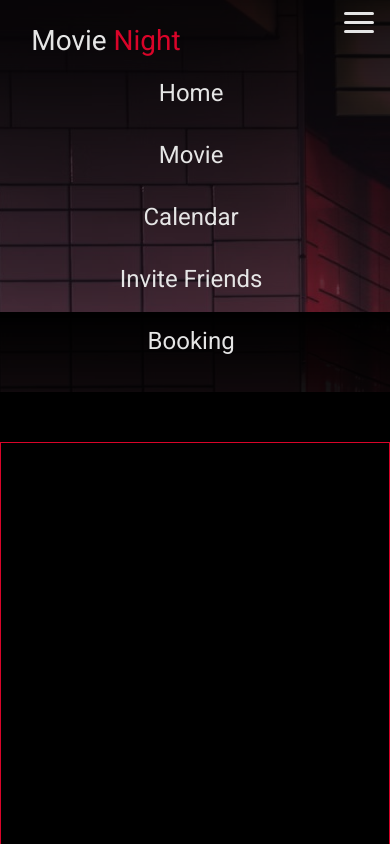
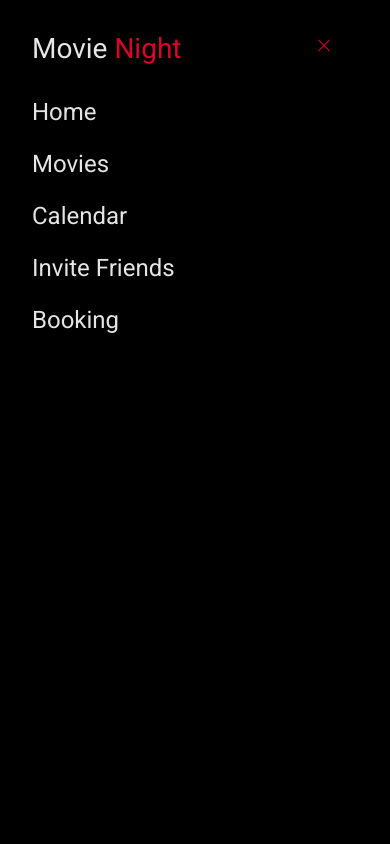
Before and after one commit to talexandru1987/movie-night, a plain HTML site: page index.html in a window 390 px wide. Both pictures are taken after a click on the button "menu". Shown: the top 844 px of the page. Drawn offline with nearby package versions, Linux system fonts and the light colour scheme.

Commit message:
navbar fix

```diff
--- a/assets/css/styles.css
+++ b/assets/css/styles.css
@@ -21,11 +21,6 @@ body {
   background-color: var(--black);
 }
 
-/*.wrapper-main {
-  margin: 0 auto;
-  width: 1200px;
-}*/
-
 main {
   background-color: var(--black);
   height: 100vh;
@@ -42,47 +37,25 @@ main {
 }
 
 .navbar {
-  display: flex;
-  position: relative;
-  justify-content: space-between;
-  align-items: center;
-  background-image: linear-gradient(rgba(0, 0, 0, 1), rgba(0, 0, 0, 0.6)),
-    url(../images/photo-1536440136628-849c177e76a1.jpg);
+  background-color: var(--black);
   color: var(--platinum);
   padding-top: 20px;
-  padding-left: 8%;
-  padding-right: 10%;
-  padding-bottom: 20px;
-  background-position: -100px -80px;
+  padding-left: 20px;
+  width: 100%;
+  height: 65px;
+  padding-right: 40px;
 }
-
-.navbar-links ul {
-  display: flex;
-  margin: 0;
-  padding: 0;
+.navbar-menu {
+  background-color: var(--black);
+}
+.navbar-menu .navbar-item {
+  color: var(--platinum);
   font-size: 24px;
-  flex-wrap: wrap;
 }
-
-.navbar-links li {
-  list-style: none;
+a.navbar-item:hover {
+  background-color: transparent;
+  color: var(--platinum);
 }
-
-.navbar-links li a {
-  display: block;
-  text-decoration: none;
-  color: var(--platinum);
-  margin: 5px;
-  list-style-type: none;
-  display: inline-block;
-  padding: 10px 20px;
-}
-
-.navbar-links a:hover {
-  color: var(--amaranth-red);
-  transition: 0.3s;
-}
-
 .logo {
   color: var(--platinum);
   font-size: 28px;
@@ -91,73 +64,3 @@ main {
 span {
   color: var(--amaranth-red);
 }
-
-.toggle-button {
-  position: absolute;
-  top: 0.75rem;
-  right: 1rem;
-  display: none;
-  flex-direction: column;
-  justify-content: space-between;
-  width: 30px;
-  height: 21px;
-}
-
-.toggle-button .bar {
-  height: 3px;
-  width: 100%;
-  background-color: var(--platinum);
-  border-radius: 10px;
-}
-
-/* navbar style - end here */
-
-/* movie searching section - start here */
-.movie-searching-section {
-  border: 1px solid var(--amaranth-red);
-  height: 500px;
-  margin-top: 50px;
-}
-/* movie searching section - end here */
-
-/* recent movies section - start here */
-.recent-movie-section {
-  border: 1px solid var(--amaranth-red);
-  height: 500px;
-  margin-top: 50px;
-}
-/* recent movies section - end here */
-
-/* responsive navbar - screen width 576px */
-@media (max-width: 576px) {
-  .navbar {
-    flex-direction: column;
-    align-items: flex-start;
-  }
-
-  .toggle-button {
-    display: flex;
-  }
-
-  .navbar-links {
-    display: none;
-    width: 100%;
-  }
-
-  .navbar-links ul {
-    width: 100%;
-    flex-direction: column;
-  }
-
-  .navbar-links ul li {
-    text-align: center;
-  }
-
-  .navbar-links ul li a {
-    padding: 0.5rem 1rem;
-  }
-
-  .navbar-links.active {
-    display: flex;
-  }
-}
--- a/assets/js/index.js
+++ b/assets/js/index.js
@@ -1,6 +1,21 @@
-const toggleButton = document.getElementsByClassName("toggle-button")[0];
-const navbarLinks = document.getElementsByClassName("navbar-links")[0];
+const handleNavBarToggle = () => {
+  const navBurgerBtn = $(".navbar-burger");
 
-toggleButton.addEventListener("click", () => {
-  navbarLinks.classList.toggle("active");
+  const toggleNavBar = () => {
+    // get the nav container id (the div to show and hide)
+    const navContainerId = navBurgerBtn.attr("data-target");
+    const navContainer = $(`#${navContainerId}`);
+
+    // toggle the class for hamburger button to show/hide
+    navBurgerBtn.toggleClass("is-active");
+
+    // toggle the class for nav container to show/hide
+    navContainer.toggleClass("is-active");
+  };
+
+  navBurgerBtn.click(toggleNavBar);
+};
+
+$(document).ready(() => {
+  handleNavBarToggle();
 });
--- a/index.html
+++ b/index.html
@@ -22,24 +22,38 @@
   </head>
   <body>
     <header class="header">
-      <!-- navbar banner -->
-      <nav class="navbar">
-        <!-- navbar logo -->
-        <div class="logo">Movie<span> Night</span></div>
-        <a href="#" class="toggle-button">
-          <span class="bar"></span>
-          <span class="bar"></span>
-          <span class="bar"></span>
-        </a>
-        <div class="navbar-links">
-          <ul>
-            <!-- link to home page -->
-            <li><a href="./index.html" class="home-link">Home</a></li>
-            <li><a href="#" class="">Movie</a></li>
-            <li><a href="#" class="">Calendar</a></li>
-            <li><a href="#" class="">Invite Friends</a></li>
-            <li><a href="#" class="">Booking</a></li>
-          </ul>
+      <nav class="navbar" role="navigation" aria-label="main navigation">
+        <div class="navbar-brand">
+          <a class="navbar-item" href="https://bulma.io">
+            <!-- <img
+              src="https://bulma.io/images/bulma-logo.png"
+              width="112"
+              height="28"
+            /> -->
+            <div class="logo">Movie<span> Night</span></div>
+          </a>
+
+          <a
+            role="button"
+            class="navbar-burger"
+            aria-label="menu"
+            aria-expanded="false"
+            data-target="navbarBasicExample"
+          >
+            <span aria-hidden="true"></span>
+            <span aria-hidden="true"></span>
+            <span aria-hidden="true"></span>
+          </a>
+        </div>
+
+        <div id="navbarBasicExample" class="navbar-menu">
+          <div class="navbar-end">
+            <a class="navbar-item"> Home </a>
+            <a class="navbar-item"> Movies </a>
+            <a class="navbar-item"> Calendar </a>
+            <a class="navbar-item"> Invite Friends </a>
+            <a class="navbar-item"> Booking </a>
+          </div>
         </div>
       </nav>
     </header>
```
